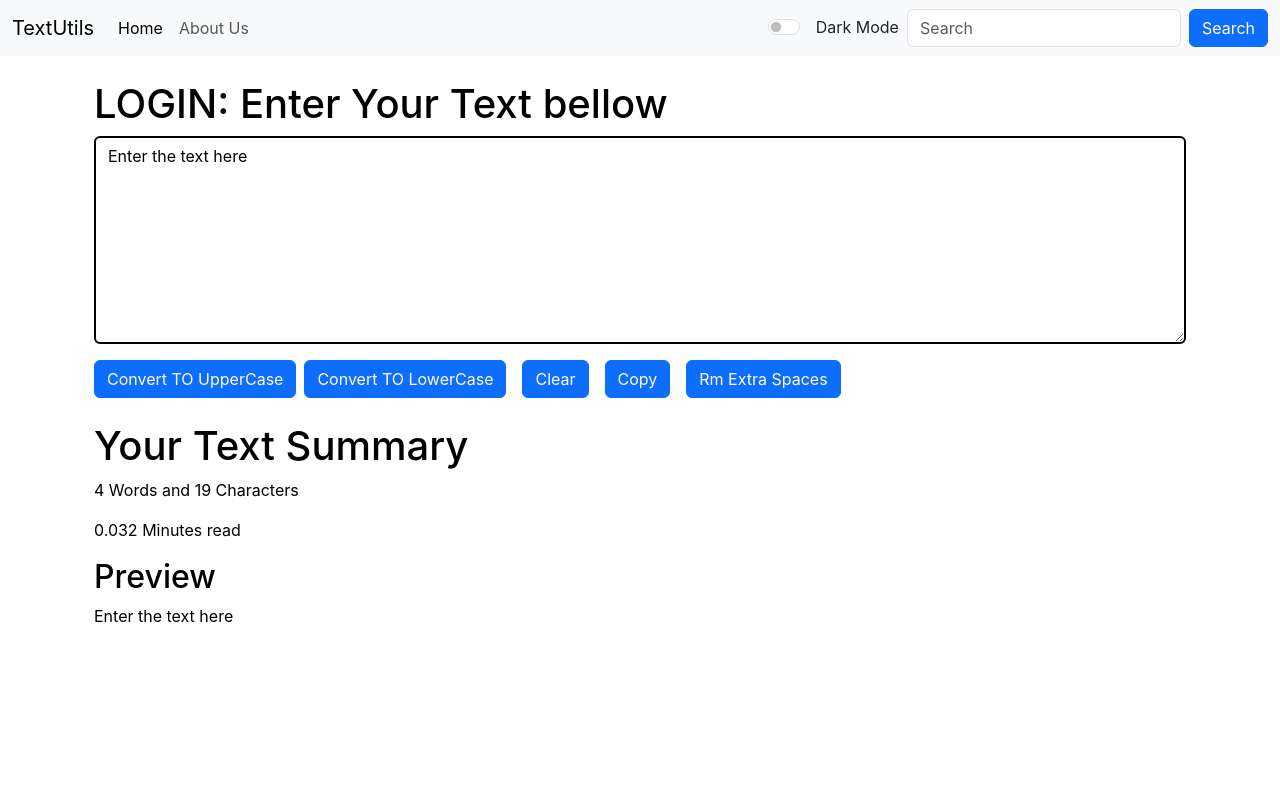
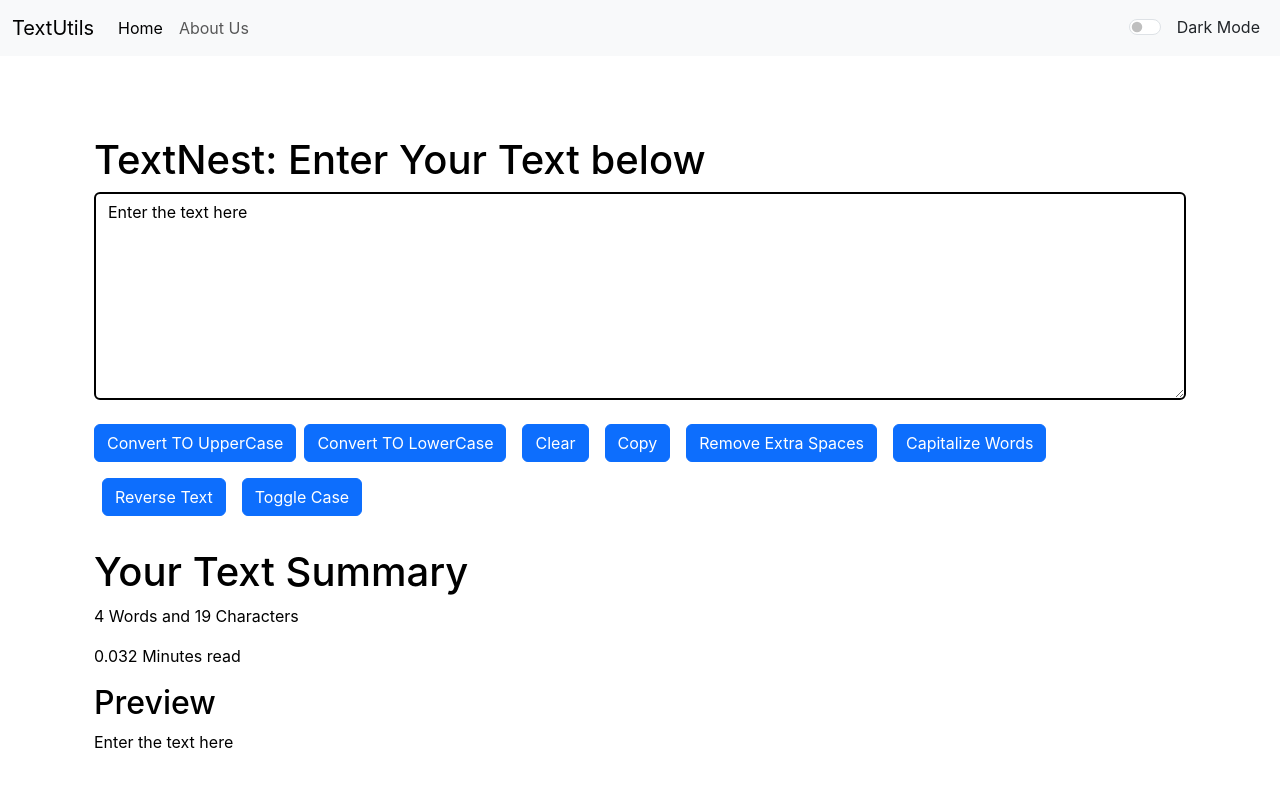
Before and after one commit to singhxmandeep/textutills, a React (Create React App) app: page / in a window 1280 px wide. Shown: the top 786 px of the page. Built offline with nearby package versions, Linux system fonts and the light colour scheme.

Commit message:
add more funtions

```diff
--- a/src/App.js
+++ b/src/App.js
@@ -57,7 +57,7 @@ function App() {
     <Alert alert = {alert}/>
     <div className="container">
     <Routes>
-        <Route path="/" element={<TextForm heading = "LOGIN" mode = {mode} showAlert = {showAlert}/>} />
+        <Route path="/" element={<TextForm heading = "TextNest" mode = {mode} showAlert = {showAlert}/>} />
         <Route path="/about" element={<About />} />
     </Routes>
     {/* <Navbar title = "textUtils2" />  */}
--- a/src/components/Alert.js
+++ b/src/components/Alert.js
@@ -1,17 +1,22 @@
-import React from 'react'
+import React from 'react';
 
 function Alert(props) {
 
-  const capitalize = (word) =>{
+  const capitalize = (word) => {
     const lower = word.toLowerCase();
     return lower.charAt(0).toUpperCase() + lower.slice(1);
   }
 
   return (
-    props.alert && <div className={`alert alert-${props.alert.type} alert-dismissible fade show`} role="alert">
-        <strong>{capitalize(props.alert.type)}</strong>{props.alert.msg}
+    <>
+      {props.alert &&
+        <div className={`alert alert-${props.alert.type} alert-dismissible fade show`} role="alert">
+          <strong>{capitalize(props.alert.type)}</strong>{props.alert.msg}
         </div>
-  )
+      }
+      {!props.alert && <div style={{ height: '3.5rem' }}></div>}
+    </>
+  );
 }
 
-export default Alert
+export default Alert;
--- a/src/components/Navbar.js
+++ b/src/components/Navbar.js
@@ -29,10 +29,7 @@ export default function Navbar(props) {
   <label className={`form-check-label text-${props.mode === "light"?"dark":"light"} mx-2`} htmlFor="flexSwitchCheckDefault">Dark Mode</label>
 </div>
 
-      <form className="d-flex" role="search">
-        <input className="form-control me-2" type="search" placeholder="Search" aria-label="Search"/>
-        <button className="btn btn-primary" type="submit">Search</button>
-      </form>
+
     </div>
   </div>
 </nav>
--- a/src/components/TextForm.js
+++ b/src/components/TextForm.js
@@ -1,81 +1,119 @@
 import React, { useState } from "react";
-
 
 export default function TextForm(props) {
   const darkStyle = {
-    backgroundColor: `${props.mode === "dark"?"gray":"white"}`,
-    color: `${props.mode === "dark"?"white":"black"}`,
-    border: `${props.mode === "dark"?"2px solid white":"2px solid black"}`
-  }
-  // console.log(useState("Enter the text here2"))
+    backgroundColor: `${props.mode === "dark" ? "gray" : "white"}`,
+    color: `${props.mode === "dark" ? "white" : "black"}`,
+    border: `${props.mode === "dark" ? "2px solid white" : "2px solid black"}`,
+  };
 
   const darkTextStyle = {
-    color: `${props.mode === "dark"?"white":"black"}`
-  }
+    color: `${props.mode === "dark" ? "white" : "black"}`,
+  };
 
   const handleUpClick = () => {
-    console.log("The button is clicked");
-    let newText = text.toUpperCase()
+    let newText = text.toUpperCase();
     setText(newText);
-    props.showAlert(" Text is converted to Upper case","success")
+    props.showAlert("Text is converted to Upper case", "success");
   };
 
   const handleLoClick = () => {
-    console.log("The button is clicked");
-    let newText = text.toLowerCase()
+    let newText = text.toLowerCase();
     setText(newText);
-    props.showAlert(" Text is converted to Lower case","success")
+    props.showAlert("Text is converted to Lower case", "success");
   };
 
   const handleClearClick = () => {
-    console.log("The button is clicked");
-    let newText = ''
+    let newText = "";
     setText(newText);
-    props.showAlert(" Text has been cleared","success")
+    props.showAlert("Text has been cleared", "success");
   };
 
   const handleOnChange = (event) => {
-    // console.log("On Change");
-    setText(event.target.value)
+    setText(event.target.value);
   };
 
-  const handleCopy = () =>{
-    console.log("I am copy")
-    let text = document.getElementById("myBox")
-    text.select()
-    navigator.clipboard.writeText(text.value)
-    props.showAlert(" Text has been copied to clipboard","success")
-  }
+  const handleCopy = () => {
+    let text = document.getElementById("myBox");
+    text.select();
+    navigator.clipboard.writeText(text.value);
+    props.showAlert("Text has been copied to clipboard", "success");
+  };
 
-const handleExtraSpaces = () =>{
-  console.log("ExtraSPaces removed")
-  let newText = text.split(/[ ]+/)
-  setText(newText.join(" "))
-}
+  const handleExtraSpaces = () => {
+    let newText = text.split(/[ ]+/);
+    setText(newText.join(" "));
+    props.showAlert("Extra spaces removed", "success");
+  };
+
+  const handleCapitalize = () => {
+    let newText = text.toLowerCase().split(" ").map((word) => word.charAt(0).toUpperCase() + word.slice(1)).join(" ");
+    setText(newText);
+    props.showAlert("First letter of each word capitalized", "success");
+  };
+
+  const handleReverse = () => {
+    let newText = text.split("").reverse().join("");
+    setText(newText);
+    props.showAlert("Text reversed", "success");
+  };
+
+
+
+  const handleToggleCase = () => {
+    let newText = text
+      .split("")
+      .map((char) => (char === char.toUpperCase() ? char.toLowerCase() : char.toUpperCase()))
+      .join("");
+    setText(newText);
+    props.showAlert("Text case toggled", "success");
+  };
+
 
 
   const [text, setText] = useState("Enter the text here");
+
   return (
     <>
-    <div className="container my-4">
-        <h1 style= {darkTextStyle}>{props.heading+ ": Enter Your Text bellow" } </h1>
+      <div className="container my-4">
+        <h1 style={darkTextStyle}>{props.heading + ": Enter Your Text below"}</h1>
         <div className="mb-3">
-        <textarea className="form-control" value={text} onChange={handleOnChange} style = {darkStyle} id="myBox" rows="8"></textarea>
+          <textarea className="form-control" value={text} onChange={handleOnChange} style={darkStyle} id="myBox" rows="8"></textarea>
+        </div>
+        <button onClick={handleUpClick} className="btn btn-primary">
+          Convert TO UpperCase
+        </button>
+        <button onClick={handleLoClick} className="btn btn-primary m-2">
+          Convert TO LowerCase
+        </button>
+        <button onClick={handleClearClick} className="btn btn-primary m-2">
+          Clear
+        </button>
+        <button onClick={handleCopy} className="btn btn-primary m-2">
+          Copy
+        </button>
+        <button onClick={handleExtraSpaces} className="btn btn-primary m-2">
+          Remove Extra Spaces
+        </button>
+        <button onClick={handleCapitalize} className="btn btn-primary m-2">
+          Capitalize Words
+        </button>
+        <button onClick={handleReverse} className="btn btn-primary m-2">
+          Reverse Text
+        </button>
 
-        </div>
-        <button onClick={handleUpClick} className="btn btn-primary">Convert TO UpperCase</button>
-        <button onClick={handleLoClick} className="btn btn-primary mx-2">Convert TO LowerCase</button>
-        <button onClick={handleClearClick} className="btn btn-primary mx-2">Clear</button>
-        <button onClick={handleCopy} className="btn btn-primary mx-2">Copy</button>
-        <button onClick={handleExtraSpaces} className="btn btn-primary mx-2">Rm Extra Spaces</button>
-    </div>
-    <div className="container my-4">
+        <button onClick={handleToggleCase} className="btn btn-primary m-2">
+          Toggle Case
+        </button>
+
+      </div>
+      <div className="container my-4">
         <h1 style={darkTextStyle}>Your Text Summary</h1>
-        <p style={darkTextStyle}>{text.split(" ").filter((element)=>{return element.length !== 0}).length} Words and {text.length} Characters</p>
-        <p style={darkTextStyle}>{text.split(" ").length* 0.008} Minutes read</p>
+        <p style={darkTextStyle}>{text.split(" ").filter((element) => element.length !== 0).length} Words and {text.length} Characters</p>
+        <p style={darkTextStyle}>{text.split(" ").length * 0.008} Minutes read</p>
         <h2 style={darkTextStyle}>Preview</h2>
-        <p style={darkTextStyle}>{text.length>0?text:"Enter Your Text to preview it here"}</p>
-    </div>
+        <p style={darkTextStyle}>{text.length > 0 ? text : "Enter Your Text to preview it here"}</p>
+      </div>
     </>
   );
 }
```
Also changed, not shown: src/components/TextForm.css (added).
